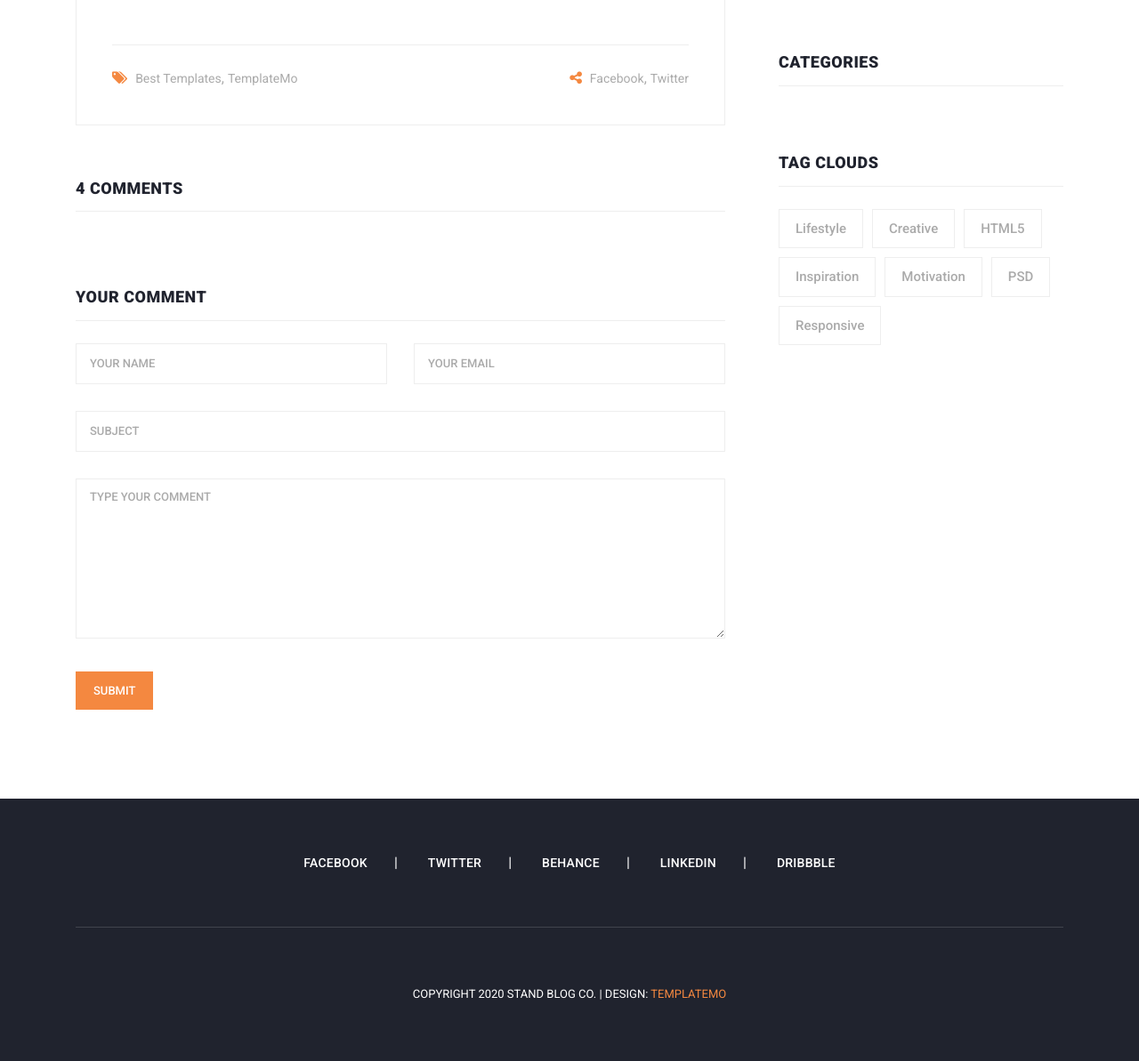
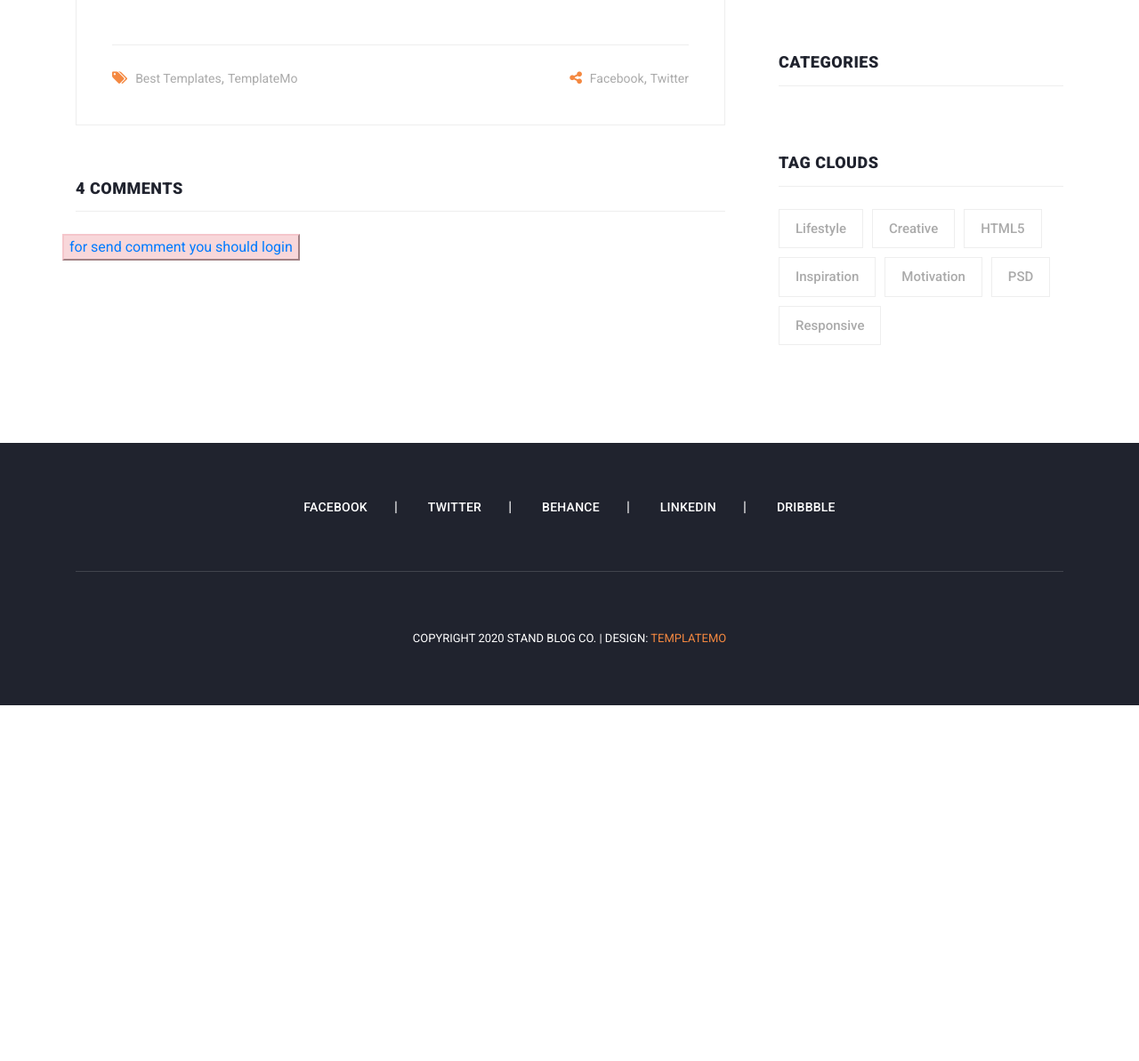
Before and after one commit to Amin-py69/Blog_Project_Test, a Django app: template blog_app/templates/blog_app/post-details.html in a window 1280 px wide. Shown: the part 890-2083 px from the top of the page at 89% size. After the commit the page ends 1683 px from the top, so only its background shows below. Run offline with Django 4.2, Linux system fonts and the light colour scheme; the template is opened without the code that fills it, so the values that code supplies are empty; some libraries are stand-ins or nearby versions.

Commit message:
create comments and question to comments in send on blog

```diff
--- a/blog_app/templates/blog_app/post-details.html
+++ b/blog_app/templates/blog_app/post-details.html
@@ -110,6 +110,9 @@
                                                             <h4>{{ comment.user.get_full_name }}<span>{{ comment.created_add }}</span>
                                                             </h4>
                                                             <p>{{ comment.body }}</p>
+                                                            <button onclick="set_value({{ comment.id }})"
+                                                                    class="btn btn-primary">Reply
+                                                            </button>
                                                         </div>
                                                     </li>
                                                     {% for reply in comment.relies.all %}
@@ -132,15 +135,14 @@
                                                     {% endfor %}
                                                 {% endif %}
                                             {% endfor %}
-                                            {% for reply in comment.relies.all %}
 
-                                            {% endfor %}
 
 
                                         </ul>
                                     </div>
                                 </div>
                             </div>
+                            {% if request.user.is_authenticated %}
                                 <div class="col-lg-12">
                                     <div class="sidebar-item submit-comment">
                                         <div class="sidebar-heading">
@@ -148,29 +150,12 @@
                                         </div>
                                         <div class="content">
                                             <form id="comment" action="#" method="post">
+                                                {% csrf_token %}
                                                 <div class="row">
-                                                <div class="col-md-6 col-sm-12">
-                                                    <fieldset>
-                                                        <input name="name" type="text" id="name" placeholder="Your name"
-                                                               required="">
-                                                    </fieldset>
-                                                </div>
-                                                <div class="col-md-6 col-sm-12">
-                                                    <fieldset>
-                                                        <input name="email" type="text" id="email"
-                                                               placeholder="Your email"
-                                                               required="">
-                                                    </fieldset>
-                                                </div>
-                                                <div class="col-md-12 col-sm-12">
-                                                    <fieldset>
-                                                        <input name="subject" type="text" id="subject"
-                                                               placeholder="Subject">
-                                                    </fieldset>
-                                                </div>
+                                                    <input type="hidden" name="parent_id" id="parent_id" value="">
                                                     <div class="col-lg-12">
                                                         <fieldset>
-                                                    <textarea name="message" rows="6" id="message"
+                                                    <textarea name="body" rows="6" id="body"
                                                               placeholder="Type your comment" required=""></textarea>
                                                         </fieldset>
                                                     </div>
@@ -186,6 +171,10 @@
                                         </div>
                                     </div>
                                 </div>
+                            {% else %}
+                                <button class="alert-danger"><a href="{% url 'account_app:login' %}">for send comment
+                                    you should login </a></button>
+                            {% endif %}
                         </div>
                     </div>
                 </div>
@@ -193,5 +182,13 @@
             </div>
         </div>
     </section>
+    <script>
 
+        function set_value(id) {
+
+            document.getElementById('parent_id').value = id;
+            window.location.href = '#body'
+        }
+
+    </script>
 {% endblock %}
```
Also changed, not shown: blog_app/views.py (+5 -2 lines). Lines whose indentation alone changed are shown as unchanged.
